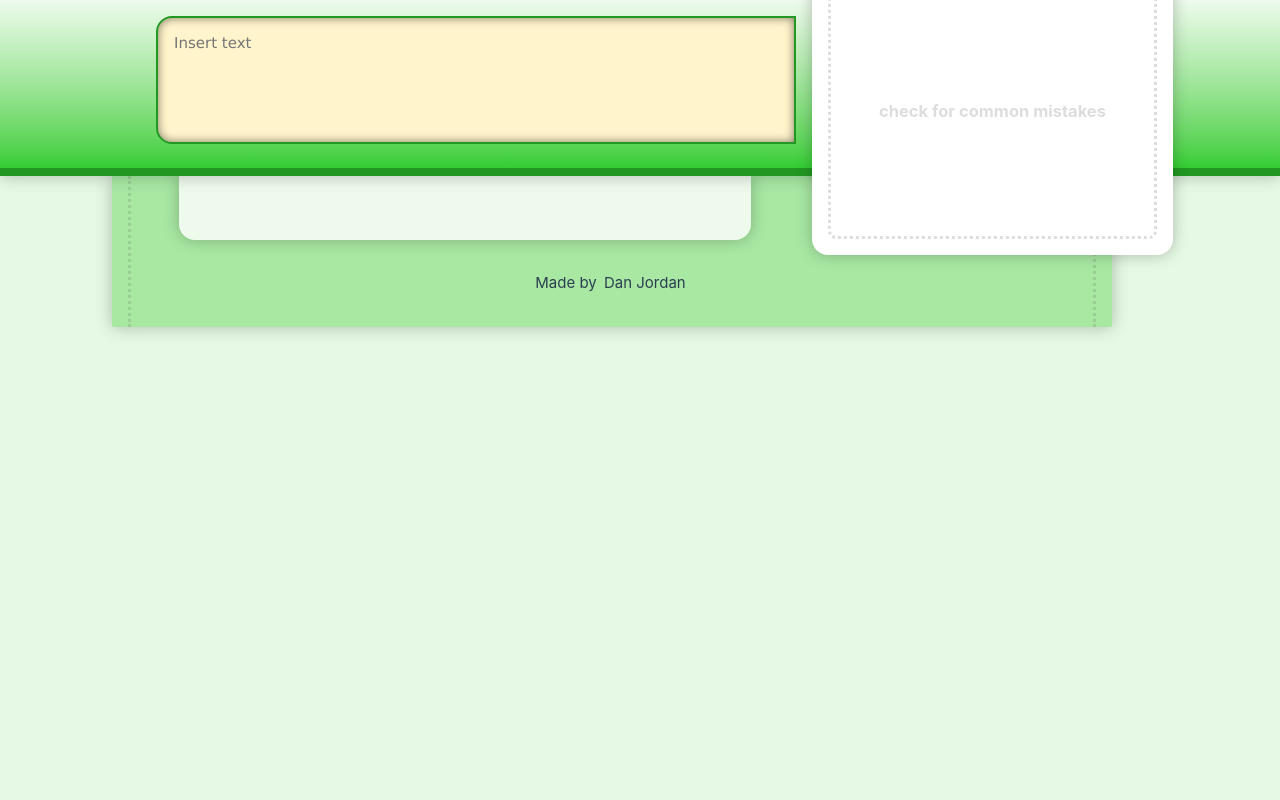
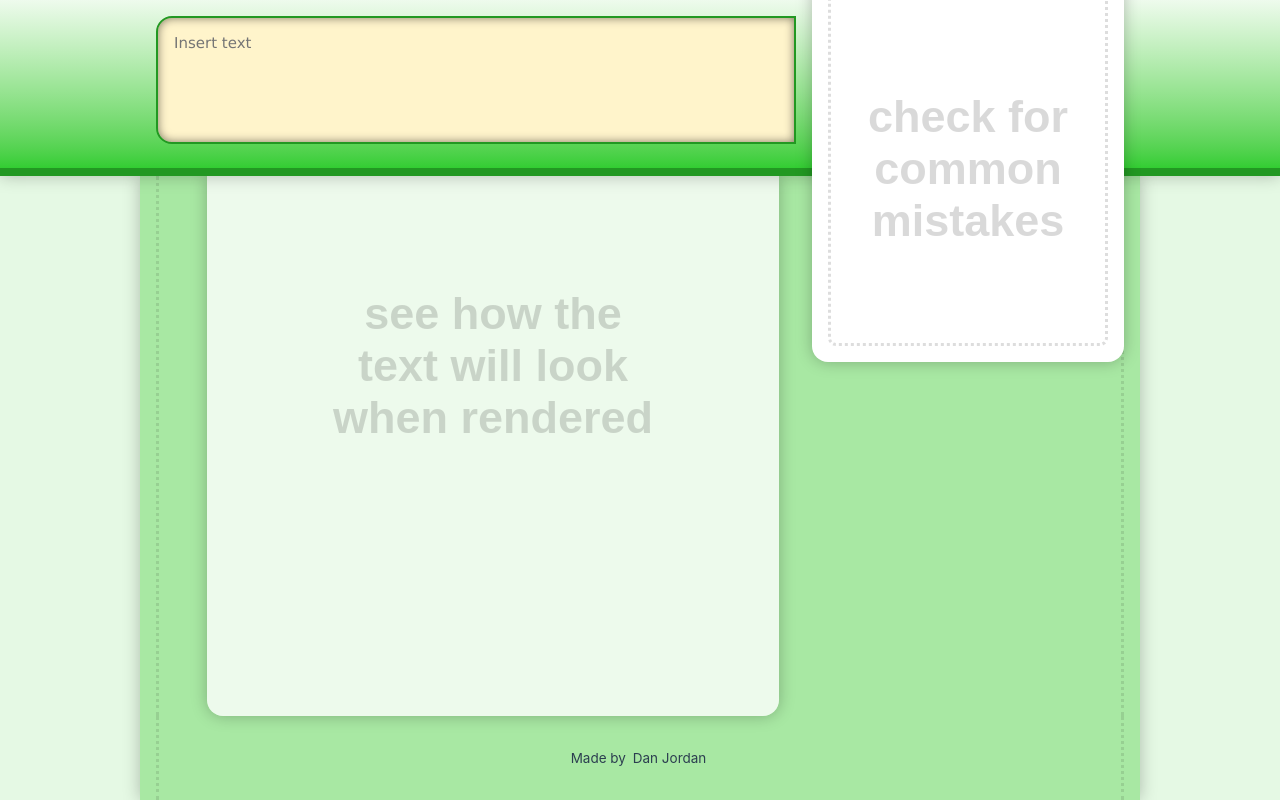
Before and after one commit to TheRabbit42/fic-check, a Vue app: page / in a window 1280 px wide. Built offline with nearby package versions, Linux system fonts and the light colour scheme.

Commit message:
Prettier css

```diff
--- a/src/App.vue
+++ b/src/App.vue
@@ -95,10 +95,12 @@ function renderParagraph(paragraph) {
 
         <div class="col-span-4">
           <aside>
-            <div>
-              <p v-if="state.messages.length === 0" class="info">
-                check for common mistakes
+            <div v-if="renderedInput === ''" >
+              <p class="placeholder-text">
+                check for<br/>common<br/>mistakes
               </p>
+            </div>
+            <div v-if="renderedInput !== ''" >
               <p v-for="msg in state.messages" :class="msg.style">
                 <a @click="clickedCheck(msg)">{{ msg.text }}</a>
                 <p v-html="msg.renderAdditional"></p>
@@ -112,14 +114,20 @@ function renderParagraph(paragraph) {
     <main>
       <div>
         <div class="container">
-          <article class="col-span-8" v-html="renderedInput"></article>
+          <article v-if="renderedInput === ''" class="col-span-8">
+            <p class="placeholder-text">
+              see how the<br/>
+              text will look<br/>
+              when rendered
+            </p>
+          </article>
+          <article v-if="renderedInput !== ''" class="col-span-8" v-html="renderedInput"></article>
           <div class="col-span-4"></div>
         </div>
-
-        <footer>
-          Made by <a href="https://www.daniel-jordan.com">Dan Jordan</a>
-        </footer>
       </div>
+      <footer>
+        Made by <a href="https://www.daniel-jordan.com">Dan Jordan</a>
+      </footer>
     </main>
   </div>
 </template>
--- a/src/assets/desktop.scss
+++ b/src/assets/desktop.scss
@@ -4,10 +4,26 @@
     background: #ddd
   }
 
+  .themed {
+    height: 100%;
+    display: flex;
+    flex-direction: column;
+    justify-content: start;
+  }
+
+  main {
+    display: flex;
+    flex: 1;
+    flex-direction: column;
+    justify-content: start;
+    width: 1100px;
+  }
+
   .container {
     display: grid;
     grid-template-columns: repeat(12, 1fr);
     grid-gap: 1rem;
+    height: 100%;
     padding: 0 1rem 0 1rem;
   }
 
@@ -25,17 +41,18 @@
   }
 
   aside {
-    margin-top: -4.5rem;
+    background: white;
+    border-radius: 0 0 1rem 1rem;
+    margin-top: -4rem;
+    padding: 2rem 1rem 1rem 1rem;
     position: absolute;
-    background: white;
-    padding: 2rem 1rem 1rem 1rem;
-    border-radius: 0 0 1rem 1rem;
+    width: 19.5rem;
 
     & > div {
-      padding: 2rem;
       border: 3px dotted #ddd;
       border-radius: 0.5rem;
       margin-top: 0.5rem;
+      padding: 1rem;
     }
   }
 
@@ -62,6 +79,10 @@
   }
 
   main > div {
+    flex: 1;
+  }
+
+  main > div, footer {
     border-width: 0 3px 0 3px;
     border-style: dotted;
     border-color: rgba(0, 0, 0, 0.1);
@@ -75,15 +96,16 @@
     border-radius: 0 0 1rem 1rem;
   }
 
-  .info {
-    color: #ddd;
+  .placeholder-text {
     margin: 5rem 1rem 5rem 1rem;
-    font-size: 110%;
-    font-weight: bold;
+    font: 300% 'Arial', 'Verdana', 'Helvetica', sans-serif;
+    font-weight: bolder;
     text-align: center;
+    color: rgba(0.5, 0.5, 0.5, 0.15)
   }
 
   footer {
+    font-size: 90%;
     text-align: center;
     padding: 2rem 0 2rem 0;
   }
--- a/src/assets/main.scss
+++ b/src/assets/main.scss
@@ -31,7 +31,6 @@ header {
 }
 
 main {
-  margin: 0rem 7em 0 7rem;
   background-color: var(--color-page)
 }
 
--- a/src/assets/mobile.scss
+++ b/src/assets/mobile.scss
@@ -11,4 +11,8 @@
   header {
     padding: 0.5rem;
   }
+
+  .placeholder-text {
+    display: none;
+  }
 }
```
